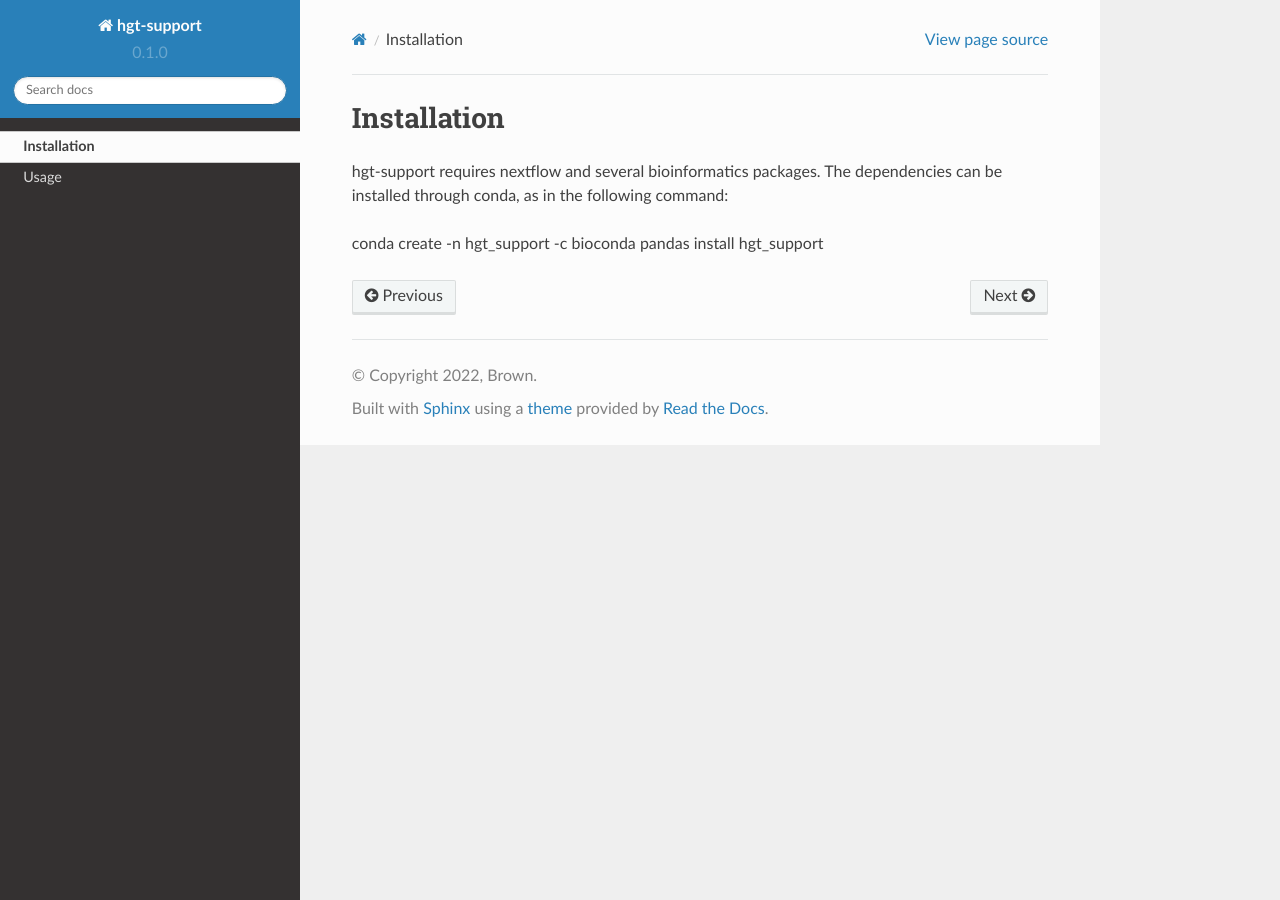
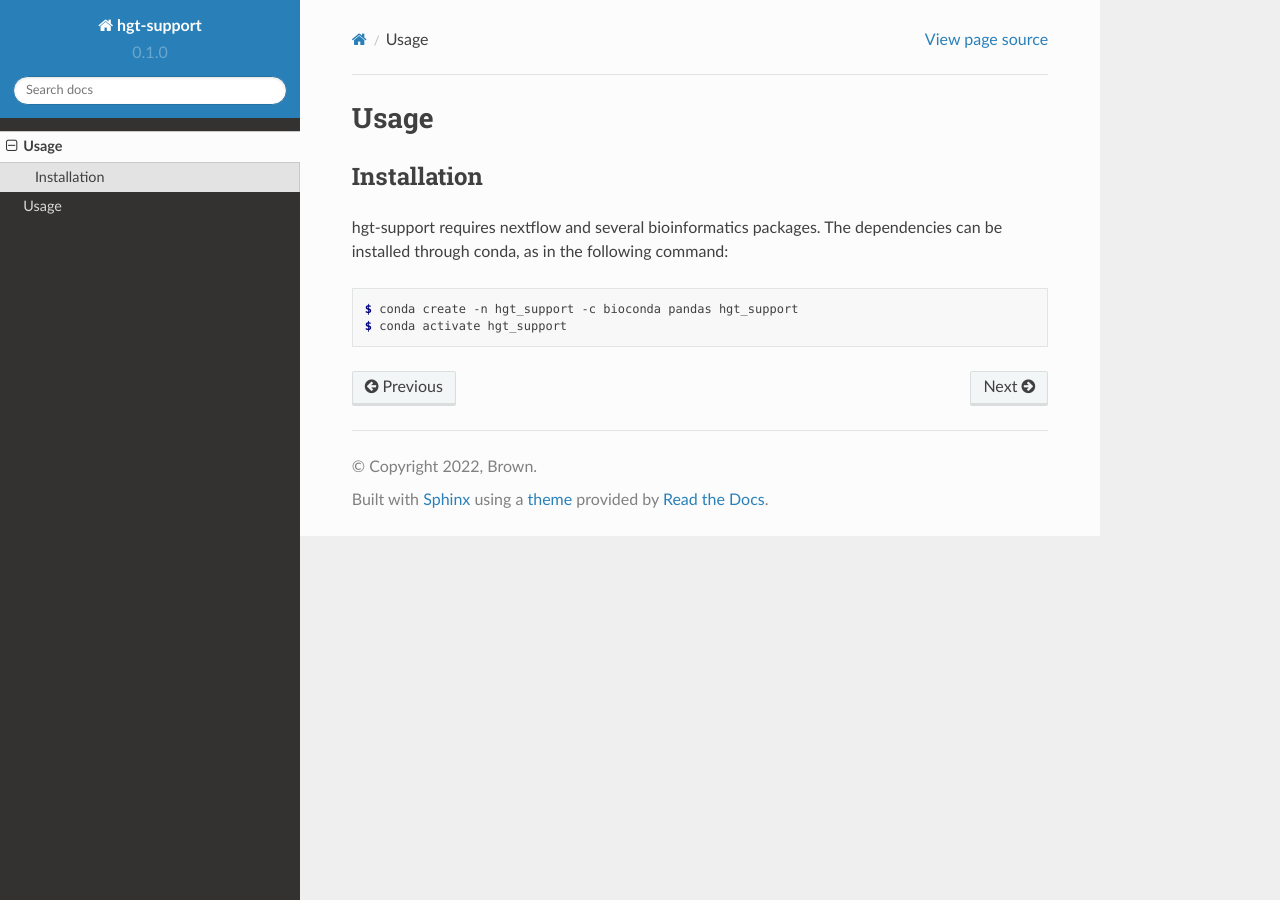
Before and after one commit to clb21565/kairos, a Sphinx documentation site: the page built from docs/source/installation.rst, in a window 1280 px wide. Built offline with Sphinx 7.4.7 and the Read the Docs theme 2.0.0, drawn with Linux system fonts in a browser that asks for light colours.

Commit message:
Update installation.rst

```diff
--- a/docs/source/installation.rst
+++ b/docs/source/installation.rst
@@ -1,6 +1,14 @@
+Usage
+=====
+
+.. _installation:
+
 Installation
-=============================
+------------
 
 hgt-support requires nextflow and several bioinformatics packages. The dependencies can be installed through conda, as in the following command:
 
-conda create -n hgt_support -c bioconda pandas install hgt_support
+.. code-block:: console
+
+   $ conda create -n hgt_support -c bioconda pandas hgt_support
+   $ conda activate hgt_support
```
